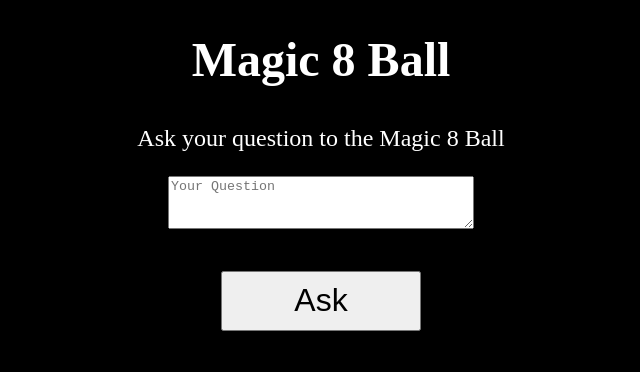
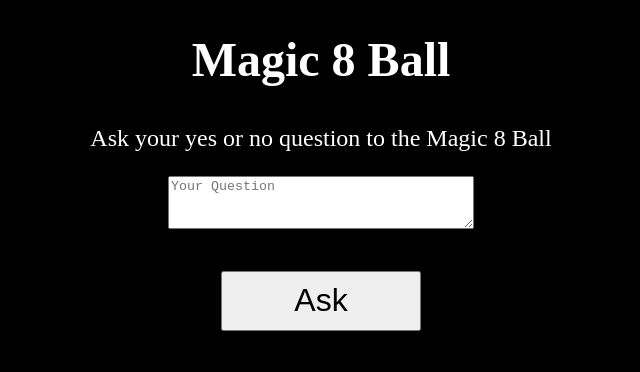
Before and after one commit to WhalesAreNice/MMP310, a plain HTML site: page week4/index.html in a window 1280 px wide. Shown: the whole page, without its empty margins (319-959 px from the left). Drawn offline with Linux system fonts and the light colour scheme.

Commit message:
change to magic 8 ball

```diff
--- a/week4/index.html
+++ b/week4/index.html
@@ -8,7 +8,7 @@
 <body>
     <h1>Magic 8 Ball</h1>
     <div class="section1">
-       <p>Ask your question to the Magic 8 Ball</p>
+       <p>Ask your yes or no question to the Magic 8 Ball</p>
         <textarea id="question" placeholder="Your Question"></textarea>
     </div>
 
```
